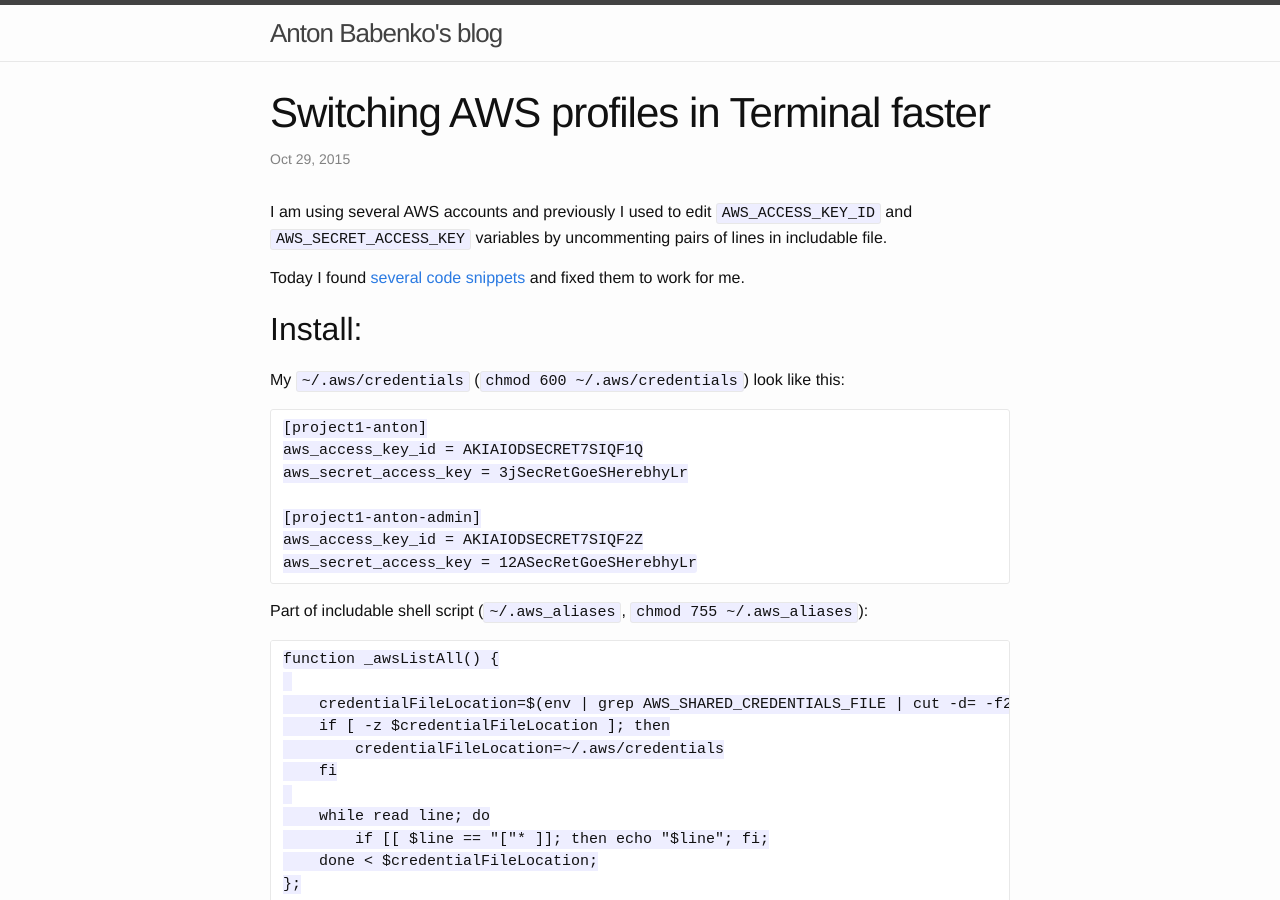
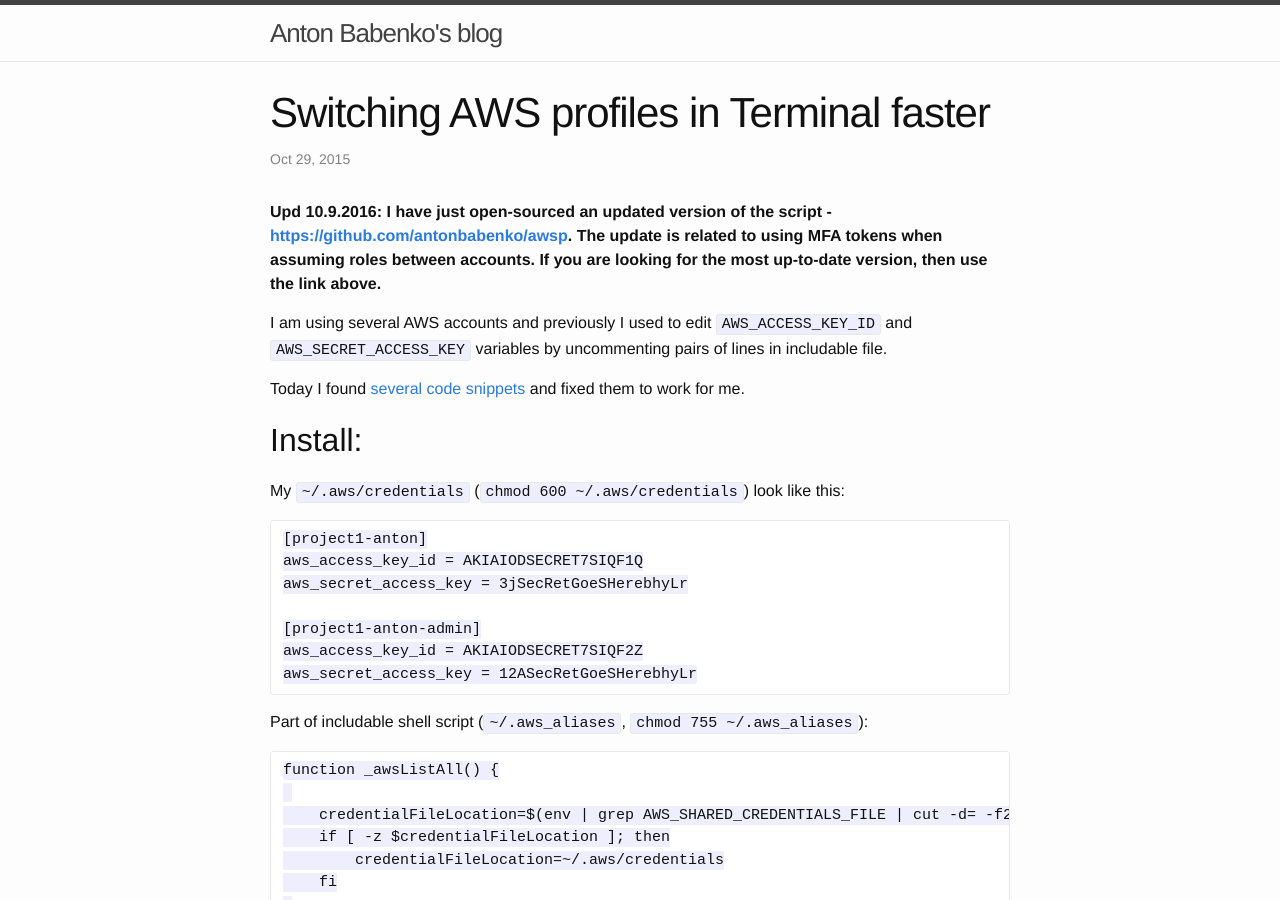
Before and after one commit to starsunny/antonbabenko.github.io, a Jekyll site: the page built from _posts/2015-10-29-switching-aws-profiles-in-terminal-faster.markdown, in a window 1280 px wide and 900 px high. Built offline with Jekyll 4.4.1, drawn with Linux system fonts in a browser that asks for light colours; comment, search, counter and statistics services are not loaded.

Commit message:
Updated awsp blog post to include link to repo

```diff
--- a/_posts/2015-10-29-switching-aws-profiles-in-terminal-faster.markdown
+++ b/_posts/2015-10-29-switching-aws-profiles-in-terminal-faster.markdown
@@ -4,6 +4,8 @@ title:  "Switching AWS profiles in Terminal faster"
 date:   2015-10-29 21:27:08
 categories: tech
 ---
+
+**Upd 10.9.2016: I have just open-sourced an updated version of the script - [https://github.com/antonbabenko/awsp](https://github.com/antonbabenko/awsp). The update is related to using MFA tokens when assuming roles between accounts. If you are looking for the most up-to-date version, then use the link above.**
 
 I am using several AWS accounts and previously I used to edit `AWS_ACCESS_KEY_ID` and `AWS_SECRET_ACCESS_KEY` variables by uncommenting pairs of lines in includable file.
 
```
